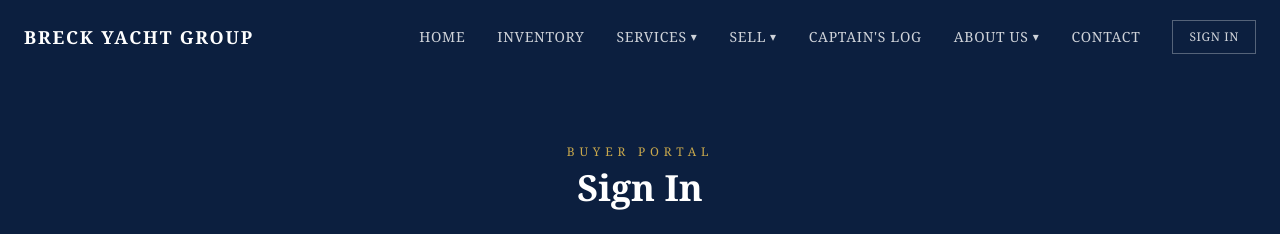
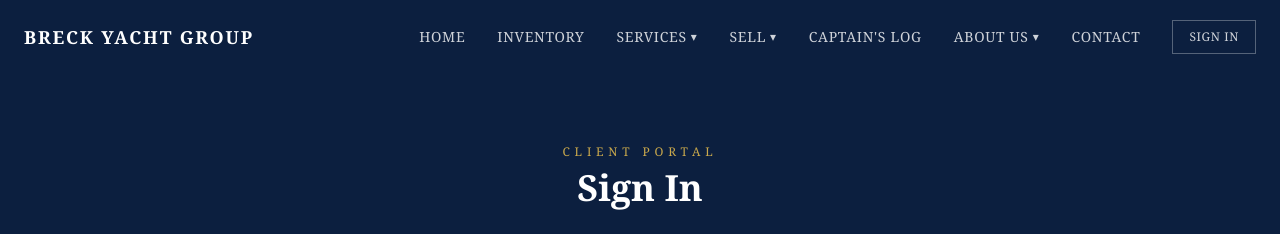
Before and after one commit to BreckYachtGroup/breck-yacht-group, a Next.js app: page /account/login in a window 1280 px wide. Shown: the top 234 px of the page. Built offline with nearby package versions, Linux system fonts and the light colour scheme; no server answers.

Commit message:
rename: Buyer Portal → Client Portal

```diff
--- a/src/app/account/login/page.tsx
+++ b/src/app/account/login/page.tsx
@@ -63,7 +63,7 @@ export default function LoginPage() {
     <div style={{ backgroundColor: '#f8f6f1' }} className="min-h-screen">
 
       <div style={{ backgroundColor: '#0c1f3f' }} className="py-20 text-center text-white">
-        <p className="text-xs tracking-[0.4em] uppercase mb-2" style={{ color: '#c9a84c' }}>Buyer Portal</p>
+        <p className="text-xs tracking-[0.4em] uppercase mb-2" style={{ color: '#c9a84c' }}>Client Portal</p>
         <h1 className="text-4xl font-bold">Sign In</h1>
       </div>
 
--- a/src/app/account/profile/page.tsx
+++ b/src/app/account/profile/page.tsx
@@ -111,7 +111,7 @@ export default function AccountProfilePage() {
     <div style={{ backgroundColor: '#f8f6f1' }} className="min-h-screen">
 
       <div style={{ backgroundColor: '#0c1f3f' }} className="py-20 text-center text-white">
-        <p className="text-xs tracking-[0.4em] uppercase mb-2" style={{ color: '#c9a84c' }}>Buyer Portal</p>
+        <p className="text-xs tracking-[0.4em] uppercase mb-2" style={{ color: '#c9a84c' }}>Client Portal</p>
         <h1 className="text-4xl font-bold">My Account</h1>
       </div>
 
--- a/src/app/account/signup/page.tsx
+++ b/src/app/account/signup/page.tsx
@@ -80,7 +80,7 @@ export default function SignUpPage() {
 
       {/* Header */}
       <div style={{ backgroundColor: '#0c1f3f' }} className="py-20 text-center text-white">
-        <p className="text-xs tracking-[0.4em] uppercase mb-2" style={{ color: '#c9a84c' }}>Buyer Portal</p>
+        <p className="text-xs tracking-[0.4em] uppercase mb-2" style={{ color: '#c9a84c' }}>Client Portal</p>
         <h1 className="text-4xl font-bold">Create Your Account</h1>
         <p className="text-white/60 mt-3 text-sm">
           Save searches and get notified personally when matching vessels become available.
```
